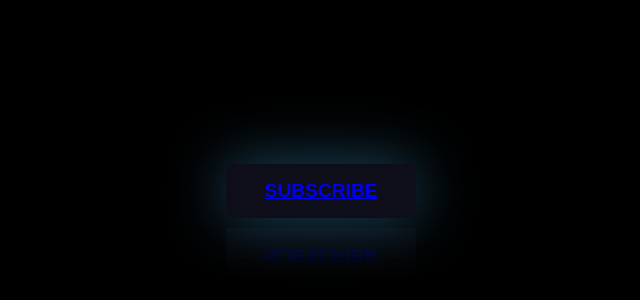
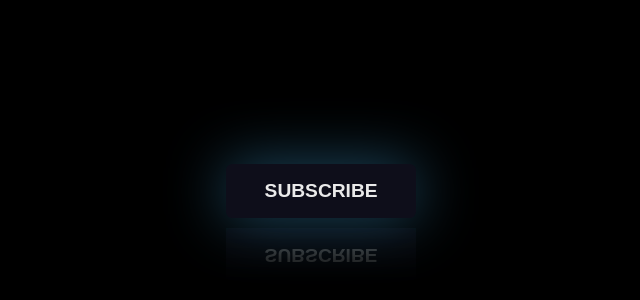
Before and after one commit to JustinEarnest/Wab-Elements, a plain HTML site: page index.html in a window 1280 px wide. Shown: the part 222-522 px from the top of the page, without its empty margins (288-928 px from the left). Drawn offline with Linux system fonts and the light colour scheme.

Commit message:
link Update

```diff
--- a/index.html
+++ b/index.html
@@ -7,6 +7,6 @@
     <link rel="stylesheet" href="style.css">
 </head>
 <body>
-    <button class="btn"><a href="www.youtube.com/@Ars-nove">Subscribe</a></button>
+     <a href="https://youtube.com/@ars-nove?si=FhTDidTWOotCejJZ"><button class="btn">Subscribe</button></a>
 </body>
 </html>
```
